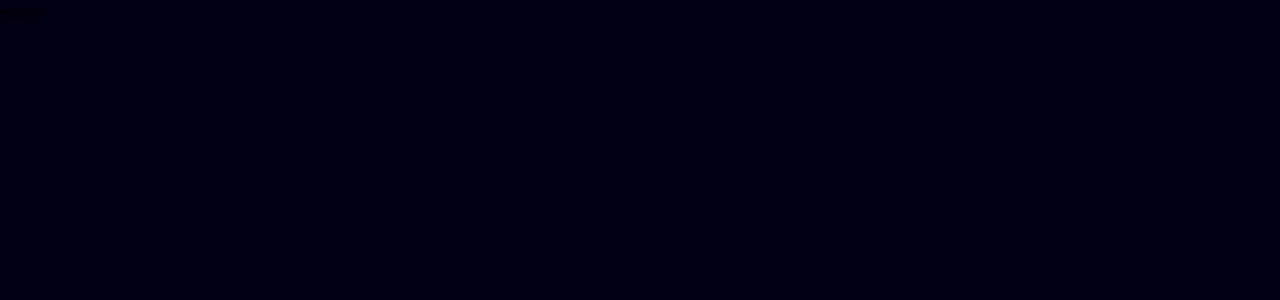
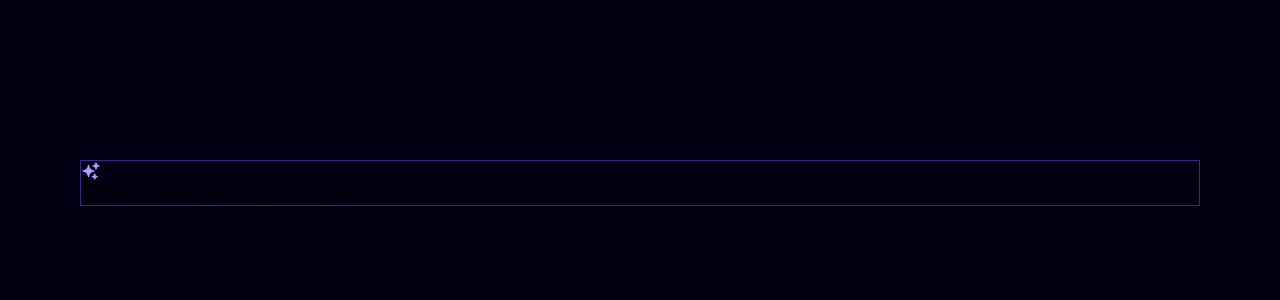
Before and after one commit to ArmadaDev25/Next.JS_Portfolio, a Next.js app in the folder my-portfolio/: page / in a window 1280 px wide. Shown: the top 300 px of the page. Built offline with nearby package versions, Linux system fonts and the light colour scheme.

Commit message:
Fixed return error

```diff
--- a/my-portfolio/components/main/Hero.tsx
+++ b/my-portfolio/components/main/Hero.tsx
@@ -1,5 +1,8 @@
 // This is the Hero component that grabs the user's attention
+
+
 import React from 'react'
+import Hero_Content from '../sub/Hero_Content'
 
 const Hero = () => {
     return(
@@ -8,7 +11,7 @@ const Hero = () => {
                 <source src='/blackhole.webm' type='video/webm'/>
 
             </video>
-            Hero
+            <Hero_Content />
         </div>
     )
 
--- a/my-portfolio/components/sub/Hero_Content.tsx
+++ b/my-portfolio/components/sub/Hero_Content.tsx
@@ -1,3 +1,4 @@
+"use client";
 import React from 'react'
 import { motion } from 'framer-motion'
 import { slideInFromTop } from '@/utility/motion'
@@ -5,10 +6,12 @@ import { SparklesIcon } from '@heroicons/react/24/solid'
 
 
 const Hero_Content = () => {
-    <motion.div
-    initial="hidden"
-    animate="visible"
-    className ='flex flex-row items-center justify-center px-20 mt-40 w-full z-[20]'>
+
+    return (
+        <motion.div
+        initial="hidden"
+        animate="visible"
+        className ='flex flex-row items-center justify-center px-20 mt-40 w-full z-[20]'>
         <div className='h-full w-full flex flex-col gap-5 justify-center m-auto text-start'>
             <motion.div
             variants={slideInFromTop}
@@ -21,7 +24,10 @@ const Hero_Content = () => {
         </div>
 
 
-    </motion.div>
+        </motion.div>
+
+    )
+
 
 }
 export default Hero_Content
```
